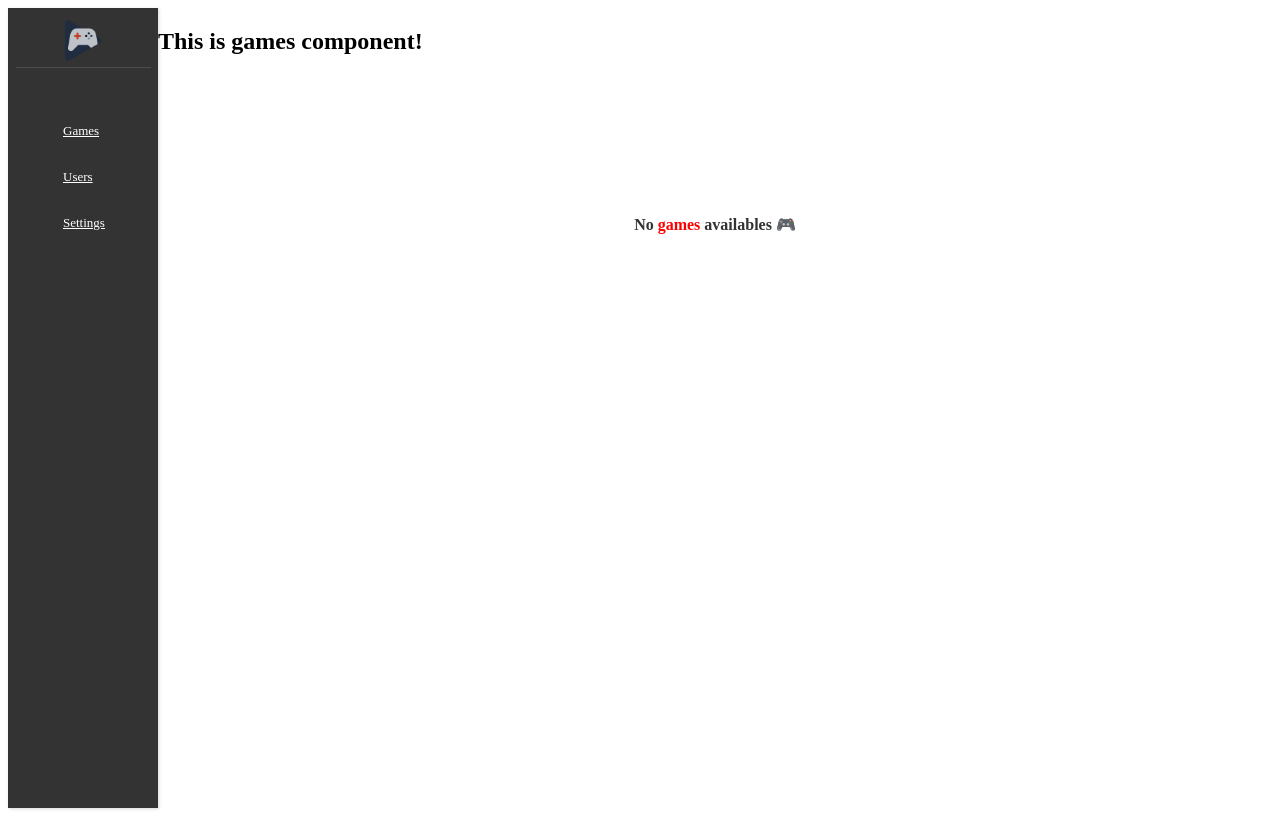
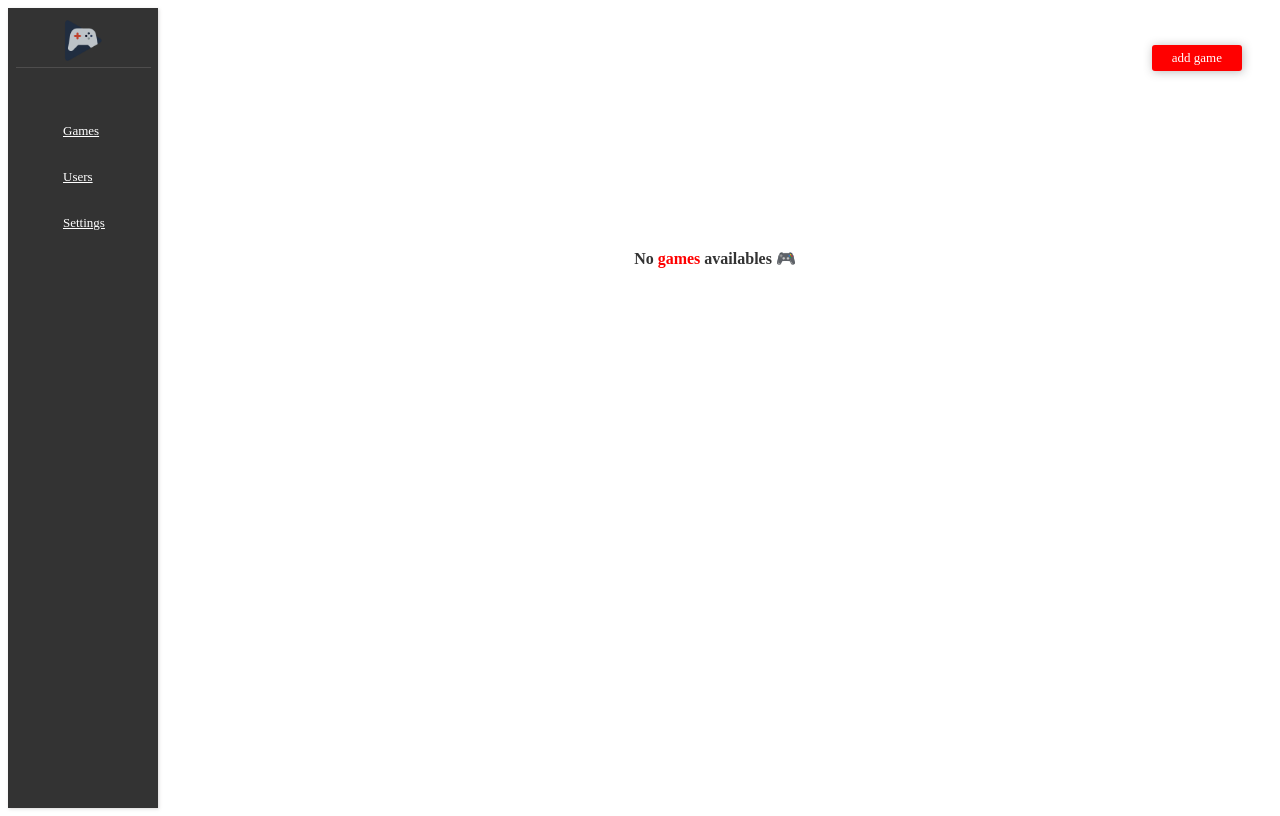
Before and after one commit to IALYFrancisco/GAMEPALACE, a Vue app: page /dashboard in a window 1280 px wide. Built offline with nearby package versions, Linux system fonts and the light colour scheme; no server answers.

Commit message:
ajout de bouton d'ajout de jeux dans le dashboard

```diff
--- a/src/components/Dashboard/GamesComponent.vue
+++ b/src/components/Dashboard/GamesComponent.vue
@@ -1,5 +1,7 @@
 <template>
-    <h1>This is games component!</h1>
+    <section class="action">
+        <button>add game</button>
+    </section>
     <section class="no-games" v-if="_listOfGames.length == 0">
         <h4>No <span class="red">games</span> availables 🎮</h4>
     </section>
@@ -41,4 +43,25 @@ export default {
 .no-games h4 span {
     color: #ff0000;
 }
+
+.action {
+    height: 100px;
+    display: flex;
+    align-items: center;
+    justify-content: end;
+    padding-right: 30px;
+}
+
+.action button {
+  padding: 5px 20px;
+  font-size: 13px;
+  cursor: pointer;
+  outline: none;
+  border: none;
+  border-radius: 3px;
+  box-shadow: 1px 1px 10px #33333356;
+  background-color: #ff0000;
+  color: white;
+}
+
 </style>
```
